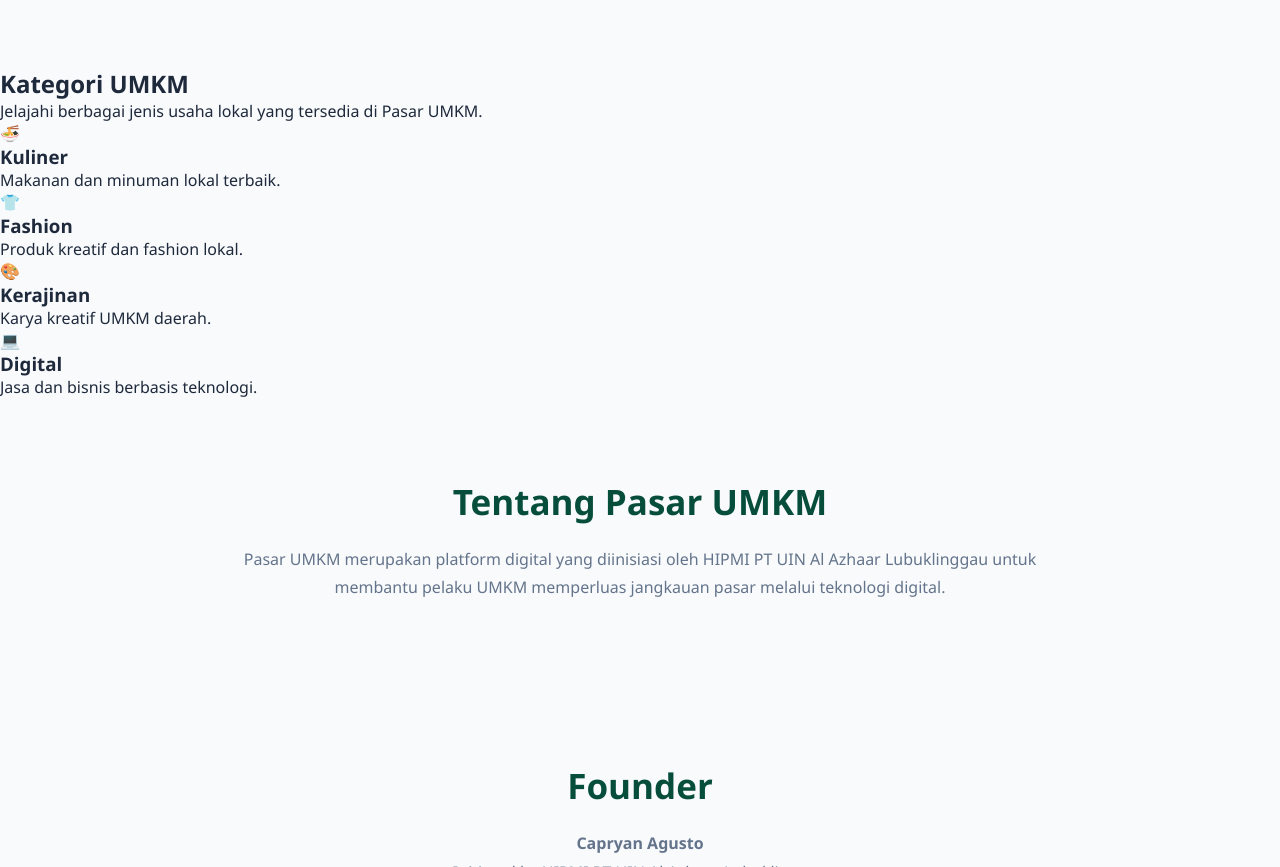
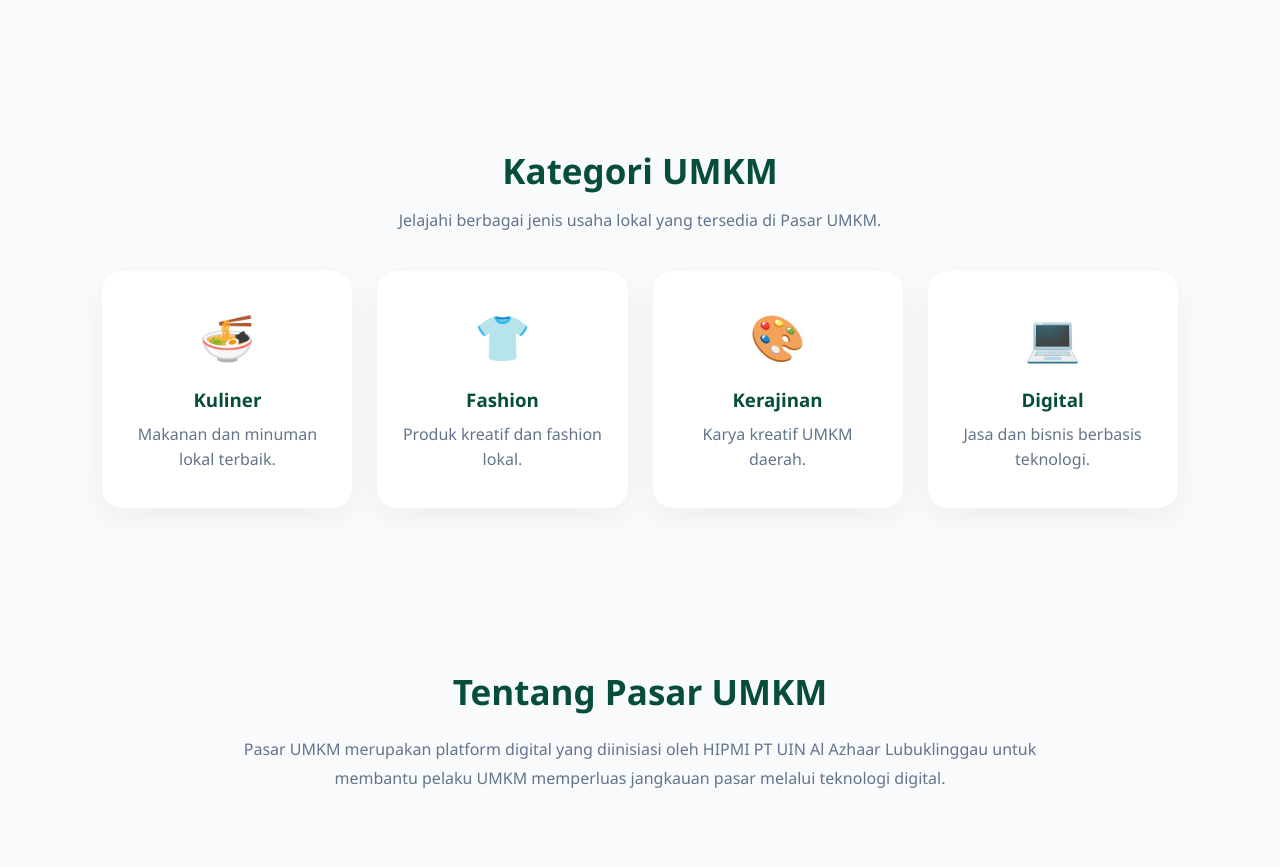
Before and after one commit to hipmiptuinalazhaar-hue/pasar-umkm, a plain HTML site: page index.html in a window 1280 px wide. Shown: the part 842-1709 px from the top of the page. Drawn offline with Linux system fonts and the light colour scheme.

Commit message:
Update style.css

```diff
--- a/css/style.css
+++ b/css/style.css
@@ -241,6 +241,100 @@
 
 
 /* MOBILE RESPONSIVE */
+/* CATEGORY SECTION */
+
+
+.category {
+
+    padding:80px 8%;
+    text-align:center;
+
+}
+
+
+.category h2 {
+
+    font-size:35px;
+    color:#064E3B;
+    margin-bottom:15px;
+
+}
+
+
+.category-desc {
+
+    color:#64748B;
+    margin-bottom:40px;
+
+}
+
+
+
+.category-container {
+
+    display:grid;
+    grid-template-columns:repeat(4,1fr);
+    gap:25px;
+
+}
+
+
+
+.category-card {
+
+    background:white;
+    padding:35px 25px;
+    border-radius:20px;
+    box-shadow:0 10px 30px rgba(0,0,0,0.05);
+    transition:0.3s;
+
+}
+
+
+
+.category-card:hover {
+
+    transform:translateY(-10px);
+
+}
+
+
+
+.icon {
+
+    font-size:45px;
+    margin-bottom:20px;
+
+}
+
+
+
+.category-card h3 {
+
+    color:#064E3B;
+    margin-bottom:10px;
+
+}
+
+
+.category-card p {
+
+    color:#64748B;
+    line-height:1.6;
+
+}
+
+
+
+@media(max-width:768px){
+
+.category-container {
+
+    grid-template-columns:1fr;
+
+}
+
+}
 
 @media(max-width:768px){
 
```
